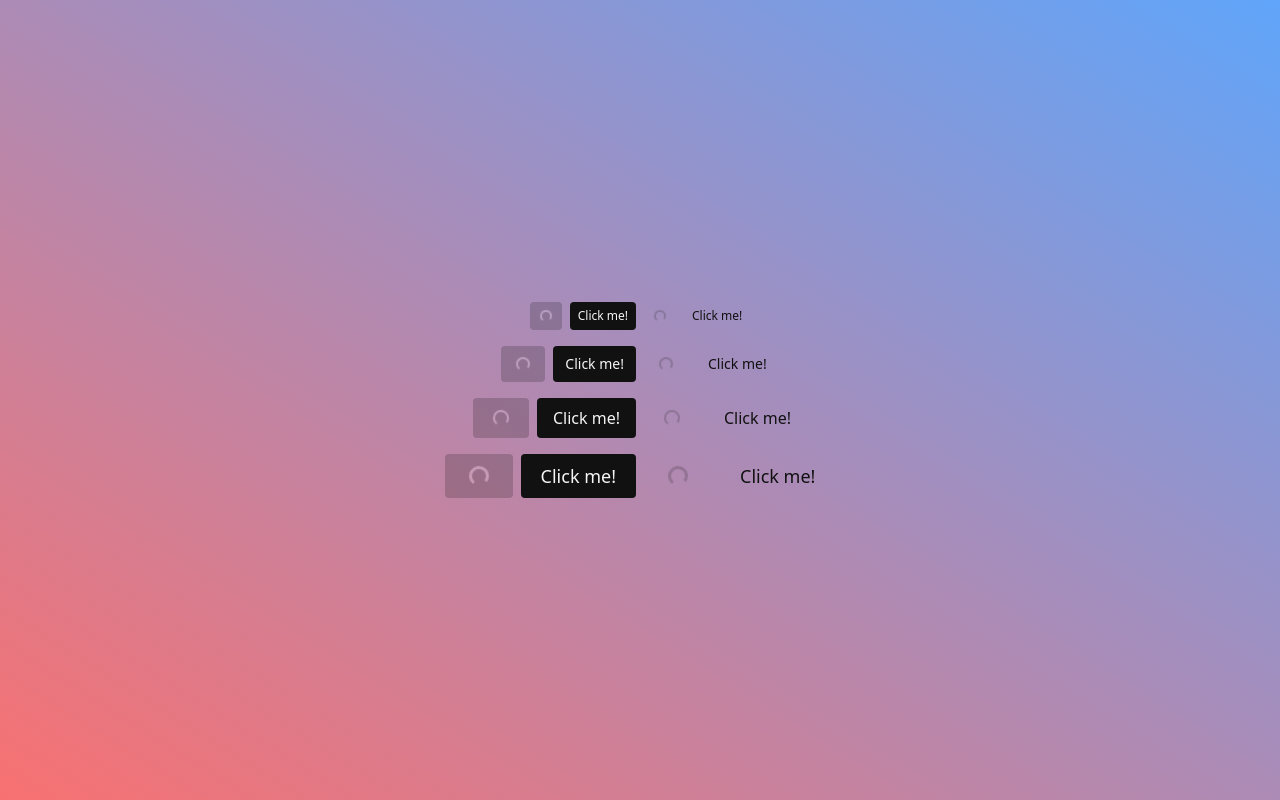
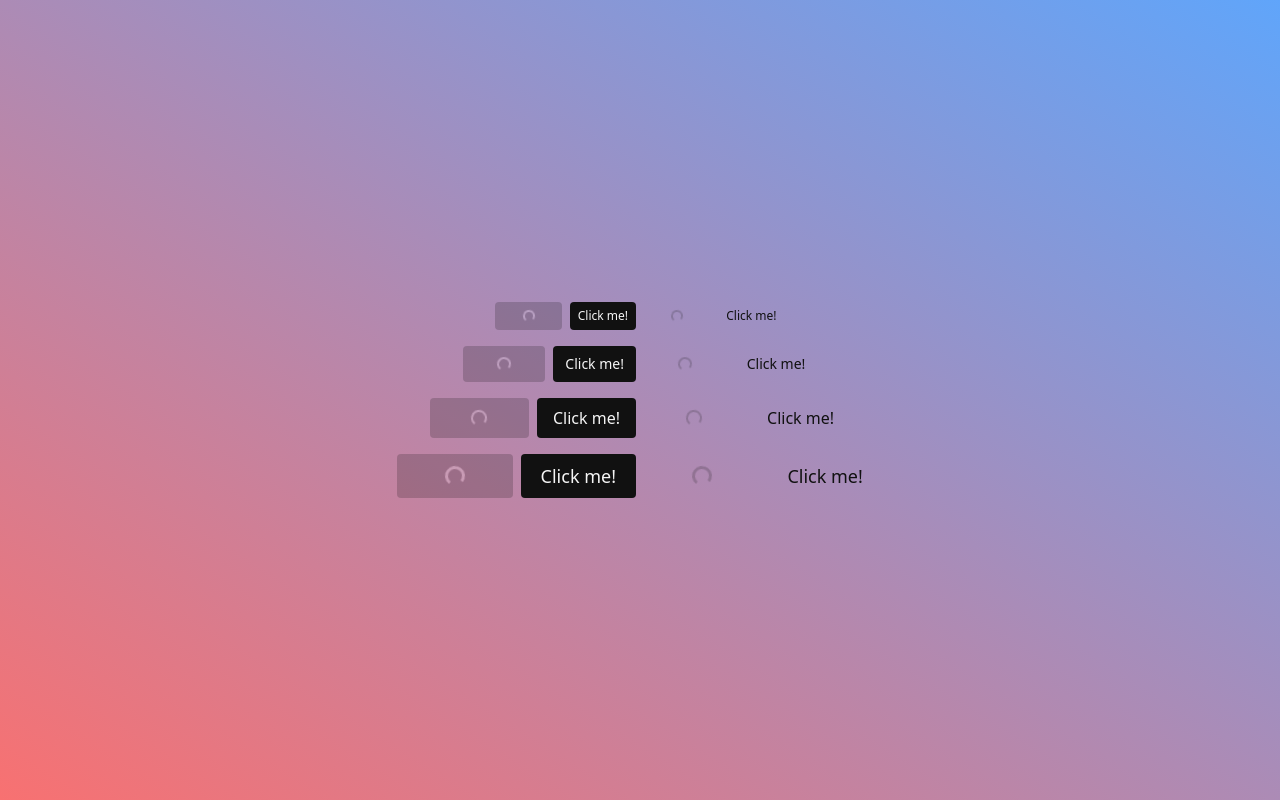
Before and after one commit to r-4bb1t/rabbit-ui, a React (Vite) app: page / in a window 1280 px wide. Built offline with nearby package versions, Linux system fonts and the light colour scheme; a web font is replaced by a local one.

Commit message:
button: change width setting

```diff
--- a/src/components/Button.tsx
+++ b/src/components/Button.tsx
@@ -18,20 +18,26 @@ export default function Button({
 }: ButtonProps) {
   return (
     <button
+      {...props}
       className={cc([
+        "rounded flex items-center transition-colors disabled:opacity-20 relative",
         ghost
           ? "bg-transparent hover:bg-primary-background/10 text-primary-background disabled:bg-transparent"
           : "bg-primary-background hover:bg-primary-darker text-primary-text disabled:bg-primary-background",
-        "rounded flex items-center transition-colors disabled:opacity-20",
         size === "xs" && "text-xs px-2 py-1.5",
         size === "sm" && "text-sm px-3 py-2",
         size === "md" && "text-base px-4 py-2",
         size === "lg" && "text-lg px-5 py-2",
+        props.className,
       ])}
       disabled={loading}
-      {...props}
     >
-      {loading ? <Spinner size={size} /> : children}
+      {loading && (
+        <div className="w-full h-full absolute inset-0 flex items-center justify-center">
+          <Spinner size={size} />
+        </div>
+      )}
+      <div className={cc([loading && "invisible"])}>{children}</div>
     </button>
   );
 }
--- /dev/null
+++ b/src/index.ts
@@ -0,0 +1,4 @@
+export { default as Button } from "./components/Button";
+export { default as Spinner } from "./components/Spinner";
+
+export { config as tailwindPreset } from "../tailwind.config";
--- a/tailwind.config.ts
+++ b/tailwind.config.ts
@@ -1,7 +1,7 @@
 import { type Config } from "tailwindcss";
 import defaultTheme from "tailwindcss/defaultTheme";
 
-const config: Config = {
+export const config: Config = {
   content: ["./src/**/*.tsx", "./index.html"],
   darkMode: "class",
   theme: {
```
